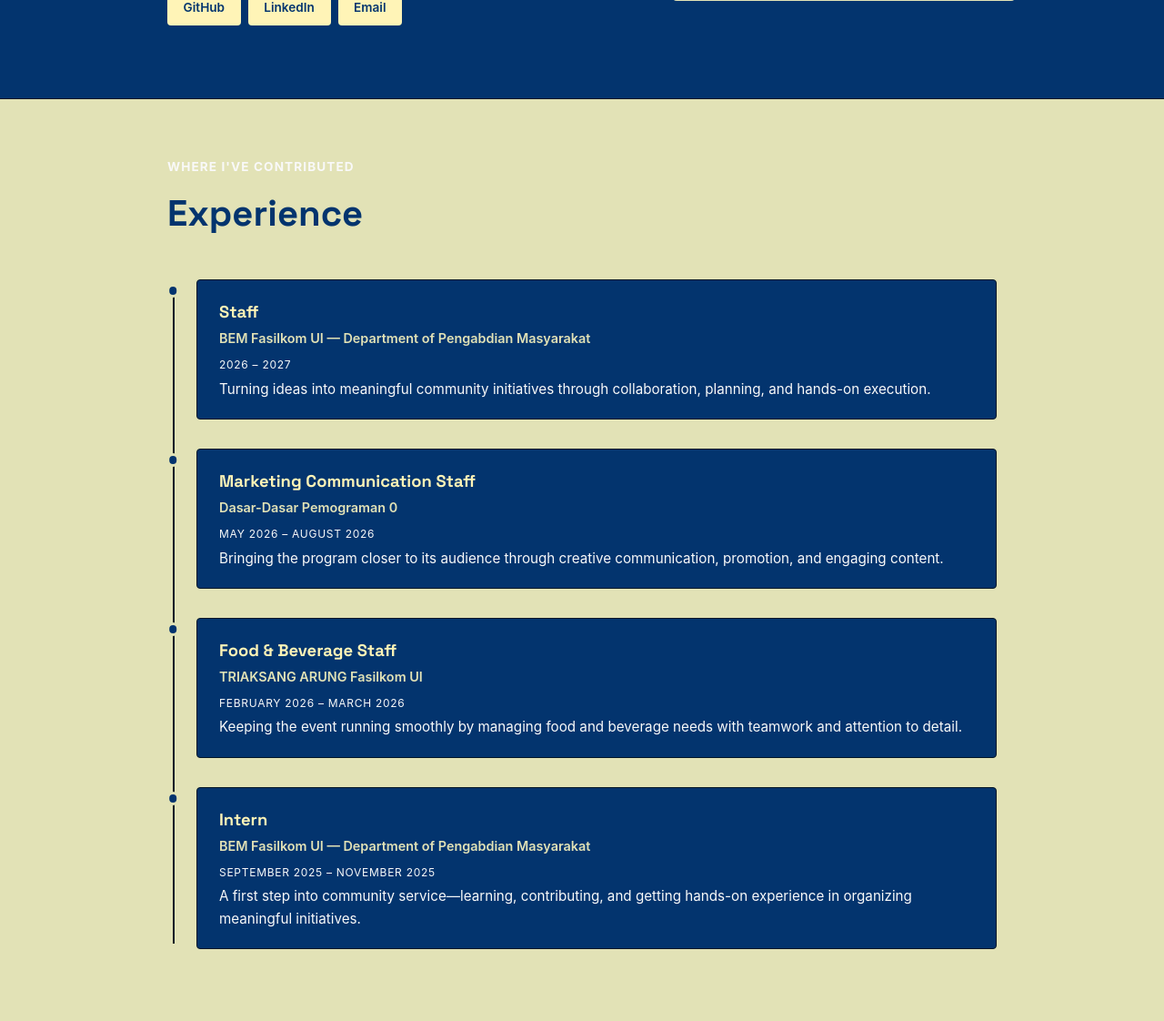
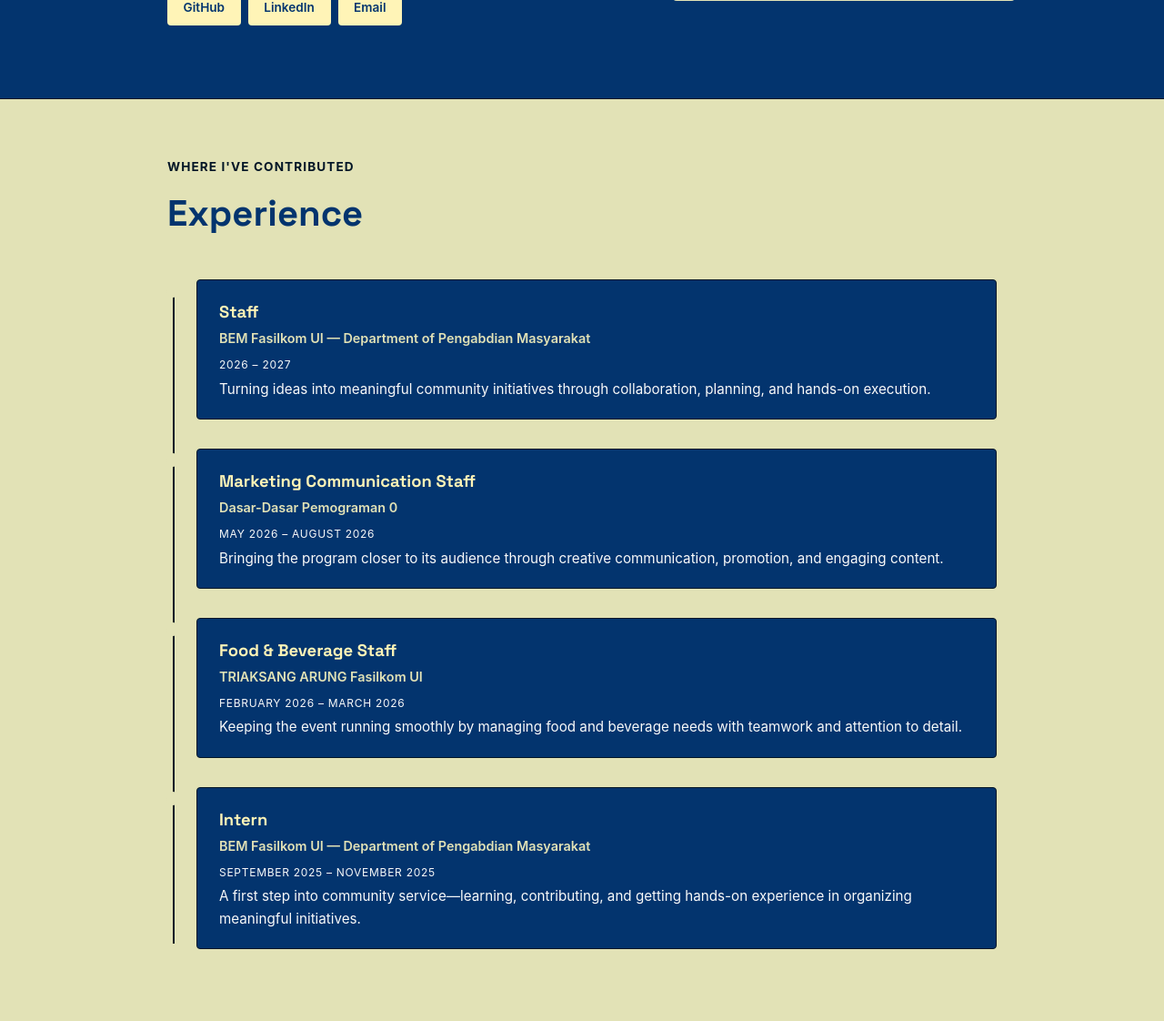
Before and after one commit to dellapermata51-ui/myportofolio, a Django app: page / in a window 1280 px wide. Shown: the part 588-1710 px from the top of the page at 91% size. Run offline with Django 5.2, Linux system fonts and the light colour scheme.

Commit message:
mengubah warna pada website pt.6

```diff
--- a/static/css/style.css
+++ b/static/css/style.css
@@ -204,7 +204,7 @@ h1, .brand {
     font-size: 0.85rem;
     letter-spacing: 0.08em;
     text-transform: uppercase;
-    color: var(--text-muted);
+    color: var(--line);
     font-weight: 700;
     margin-bottom: 0.5rem;
 }
@@ -244,8 +244,8 @@ h1, .brand {
     width: 0.9rem;
     height: 0.9rem;
     border-radius: 50%;
-    background-color: var(--paper);
-    border: 3px solid var(--accent);
+    background-color: var(--accent);
+    border: 3px solid var(--parper);
     transform: translateX(-0.05rem);
     transition: background-color 0.2s ease, transform 0.2s ease;
 }
@@ -261,11 +261,11 @@ h1, .brand {
 .timeline-item:hover .timeline-card {
     transform: translateX(6px);
     box-shadow: 0 8px 20px rgba(28, 25, 23, 0.08);
-    border-color: var(--accent);
+    border-color: var(--line);
 }
 
 .timeline-item:hover .timeline-marker {
-    background-color: var(--accent);
+    background-color: var(--paper);
     transform: translateX(-0.05rem) scale(1.15);
 }
 
```
